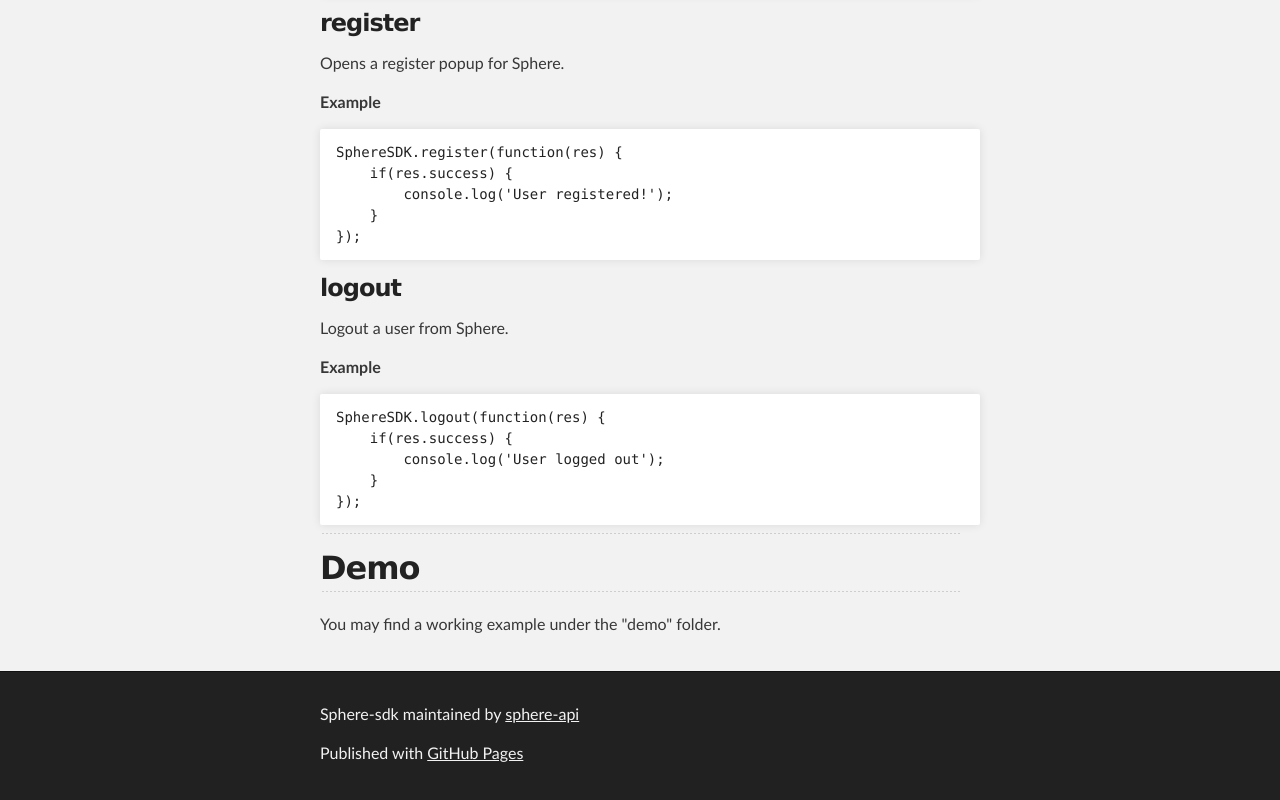
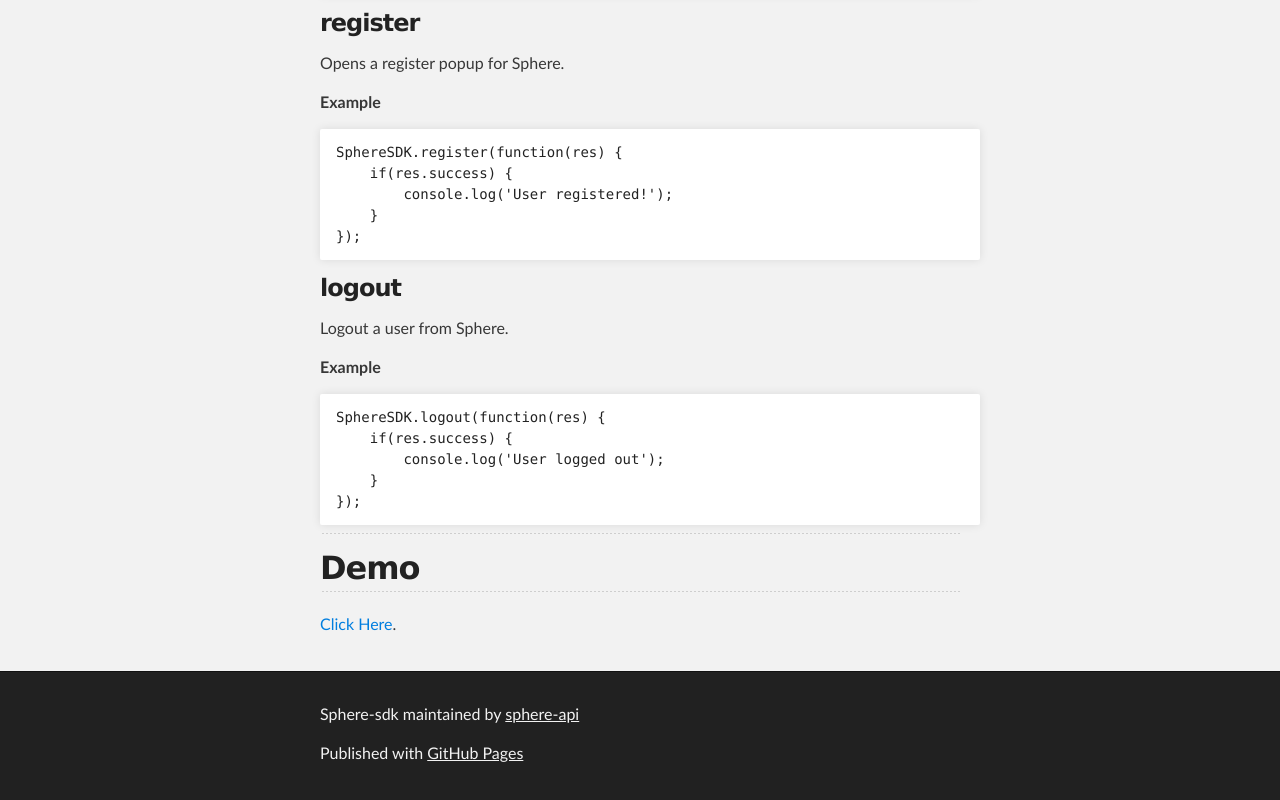
Before and after one commit to sphere-api/Sphere-JavaScript-SDK, a plain HTML site: page index.html in a window 1280 px wide. Shown: the part 1476-2276 px from the top of the page. Drawn offline with Linux system fonts and the light colour scheme.

```diff
--- a/index.html
+++ b/index.html
@@ -123,7 +123,7 @@
 <h2>
 <a id="demo" class="anchor" href="#demo" aria-hidden="true"><span class="octicon octicon-link"></span></a>Demo</h2>
 
-<p>You may find a working example under the "demo" folder.</p>
+<p><a href="https://rawgit.com/sphere-api/sphere-sdk/master/demo/index.html">Click Here</a>.</p>
       </section>
     </div>
 
```
Also changed, not shown: params.json (+1 -1 lines).
